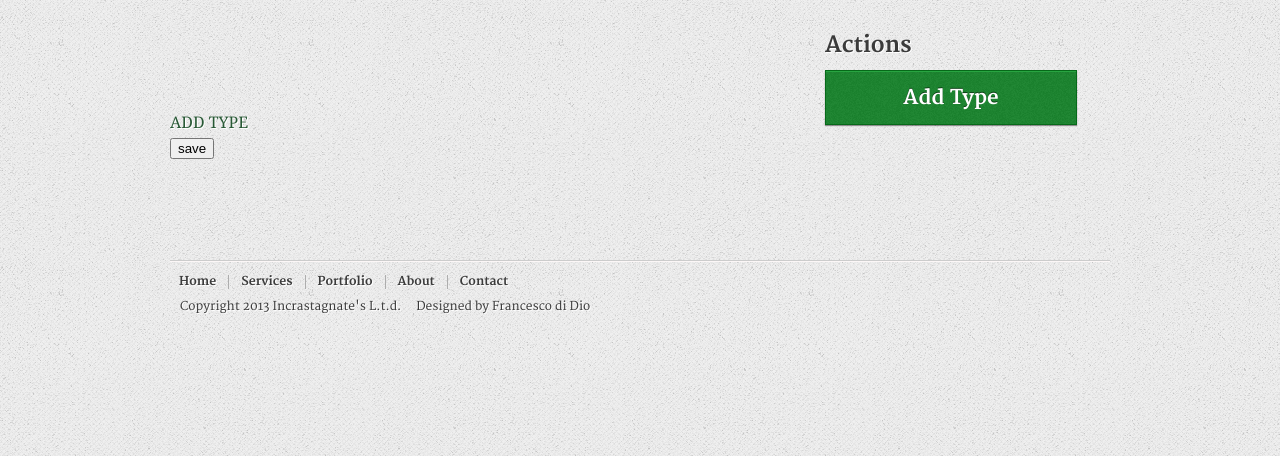
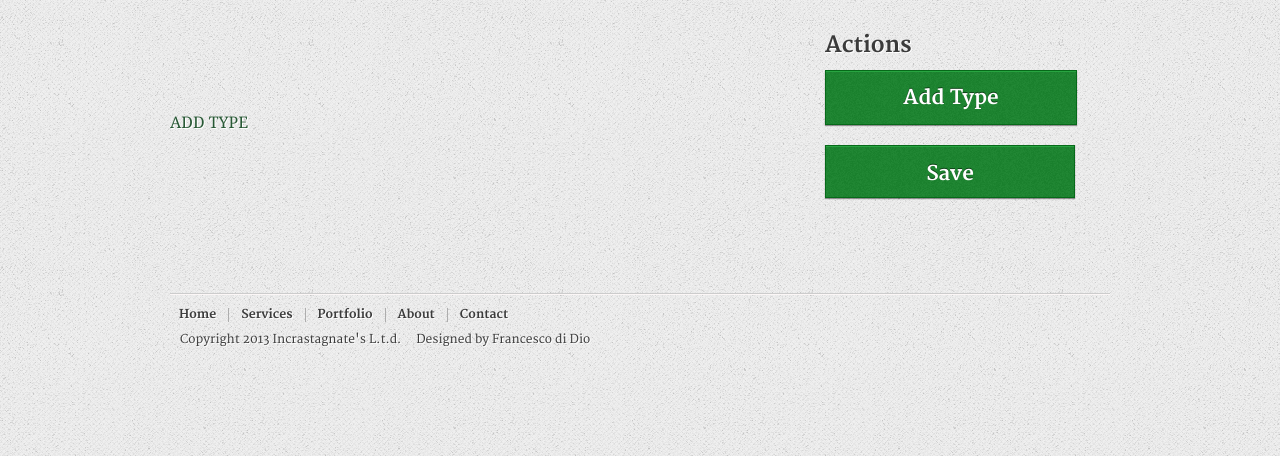
Before and after one commit to tabuto/pynotes, a Django app: template mysite/mysite/pynotes/templates/note_form.html in a window 1280 px wide. Shown: the part 130-586 px from the top of the page. Run offline with Django 3.2, Linux system fonts and the light colour scheme; the template is opened without the code that fills it, so the values that code supplies are empty; some libraries are stand-ins or nearby versions.

Commit message:
Add delete and edit note features; improving Layout editing CSS and template.

```diff
--- a/mysite/mysite/pynotes/models.py
+++ b/mysite/mysite/pynotes/models.py
@@ -32,10 +32,11 @@ class NoteForm(ModelForm):
 
     class Meta:
         model = Note
-        fields = ('title','body','type')
+        fields = ('title','body','type','id')
         exclude = ('pub_date',)
         widgets = {
             'body': Textarea(attrs={'cols': 70, 'rows': 10}),
+
         }
     def clean_pub_date(self):
         self.cleaned_data['pub_date'] = datetime.now()
--- a/mysite/mysite/pynotes/static/style.css
+++ b/mysite/mysite/pynotes/static/style.css
@@ -614,7 +614,7 @@ section#about-us .primary ul.the-team li.odd {
     margin-right: 35px;
 }
 
-section#about-us aside .download-btn {
+section#about-us aside .download-btn  {
     background: url(../images/btn-bg.png);
     display: block;
     width: 250px;
@@ -632,6 +632,32 @@ section#about-us aside .download-btn {
     box-shadow: 0px 1px 1px rgba(0,0,0,0.4), inset 0 1px 0 #28a441;
     -moz-box-shadow: 0px 1px 1px rgba(0,0,0,0.4), inset 0 1px 0 #28a441;
     -webkit-box-shadow: 0px 1px 1px rgba(0,0,0,0.4), inset 0 1px 0 #28a441;
+}
+
+section#about-us aside input  {
+    background: url(../images/btn-bg.png);
+    display: block;
+    width: 250px;
+    height: 53px;
+    border: 1px solid #066a19;
+    margin: 0 0 20px 0;
+    text-align: center;
+    line-height: 55px;
+
+    font-family: "MerriweatherBold", Georgia, Serif;
+    font-size: 20px;
+    color: #ffffff;
+    text-shadow: 0 -1px 0 rgba(0,0,0,0.5);
+
+    box-shadow: 0px 1px 1px rgba(0,0,0,0.4), inset 0 1px 0 #28a441;
+    -moz-box-shadow: 0px 1px 1px rgba(0,0,0,0.4), inset 0 1px 0 #28a441;
+    -webkit-box-shadow: 0px 1px 1px rgba(0,0,0,0.4), inset 0 1px 0 #28a441;
+}
+
+section#about-us label {
+	font: 12px/14px  Sans-serif,Helvetica,Arial ;
+	text-shadow: 0 -1px 0 rgba(10, 10, 10, 1);
+	color: rgb(4,100,22);
 }
 
 /* ---------------------------------------------------
--- a/mysite/mysite/pynotes/templates/note_detail.html
+++ b/mysite/mysite/pynotes/templates/note_detail.html
@@ -16,7 +16,7 @@
 {% block sider %}
 
 			<h2>Actions</h2>
-                    <a href="/mysite/pynotes/" class="download-btn">Delete</a>
-              		<a href="/mysite/pynotes/" class="download-btn">Edit</a>
+                    <a href="/mysite/pynotes/note/delete/{{ selected.id}}" class="download-btn">Delete</a>
+              		<a href="/mysite/pynotes/note/edit/{{ selected.id}}" class="download-btn">Edit</a>
 
 {% endblock %}
--- a/mysite/mysite/pynotes/templates/note_form.html
+++ b/mysite/mysite/pynotes/templates/note_form.html
@@ -10,11 +10,15 @@
    <div class="primary">
     <h1>{{ sezione.titolo }}</h1>
    <a href="/mysite/pynotes/note/type/add/"> ADD TYPE</a>
-  <form action="/mysite/pynotes/note/new/" method="post">
+  {% if note_id  %}
+  	<form action="/mysite/pynotes/note/new/{{ note_id}}/" method="post">
+  {% else %}
+	 <form action="/mysite/pynotes/note/new/" method="post">
+  {% endif %}
   {% csrf_token %}
   {{ form.as_p }}
-  <input type="submit" value="save"/>
-  </form>
+
+
 
   {% for field in form %}
   	{{ field.errors }}
@@ -26,7 +30,8 @@
 
 			<h2>Actions</h2>
               	<a href="/mysite/pynotes/note/type/add" class="download-btn">Add Type</a>
+              	 <input type="submit" value="Save" class="download-btn"/>
 
-
+  </form>
   </section>
 {% endblock %}
--- a/mysite/mysite/urls.py
+++ b/mysite/mysite/urls.py
@@ -5,10 +5,14 @@ from django.conf.urls.defaults import patterns, include, url
 # admin.autodiscover()
 
 urlpatterns = patterns('',
+    url( r'^mysite/pynotes/note/type/edit/(\d+)$', 'mysite.pynotes.views.edit_type_note' ),
     url( r'^mysite/pynotes/note/type/new/$', 'mysite.pynotes.views.add_new_note_type' ),
     url( r'^mysite/pynotes/note/type/add/$', 'mysite.pynotes.views.note_type_form' ),
+    url( r'^mysite/pynotes/note/edit/(\d+)$', 'mysite.pynotes.views.note_form' ),
+    url( r'^mysite/pynotes/note/delete/(\d+)$', 'mysite.pynotes.views.del_note' ),
     url( r'^mysite/pynotes/note/add/$', 'mysite.pynotes.views.note_form' ),
     url( r'^mysite/pynotes/note/new/$', 'mysite.pynotes.views.add_new_note' ),
+    url( r'^mysite/pynotes/note/new/(\d+)/$', 'mysite.pynotes.views.add_new_note' ),
     url( r'^mysite/pynotes/note/(\d+)/$', 'mysite.pynotes.views.note_detail'),
     url( r'^mysite/pynotes/login/$', 'mysite.pynotes.views.pynotes_login' ),
     url( r'^mysite/pynotes/logout/$', 'mysite.pynotes.views.pynotes_logout' ),
```
Also changed, not shown: mysite/mysite/pynotes/views.py (+37 -5 lines), mysite/sqlite.db.
